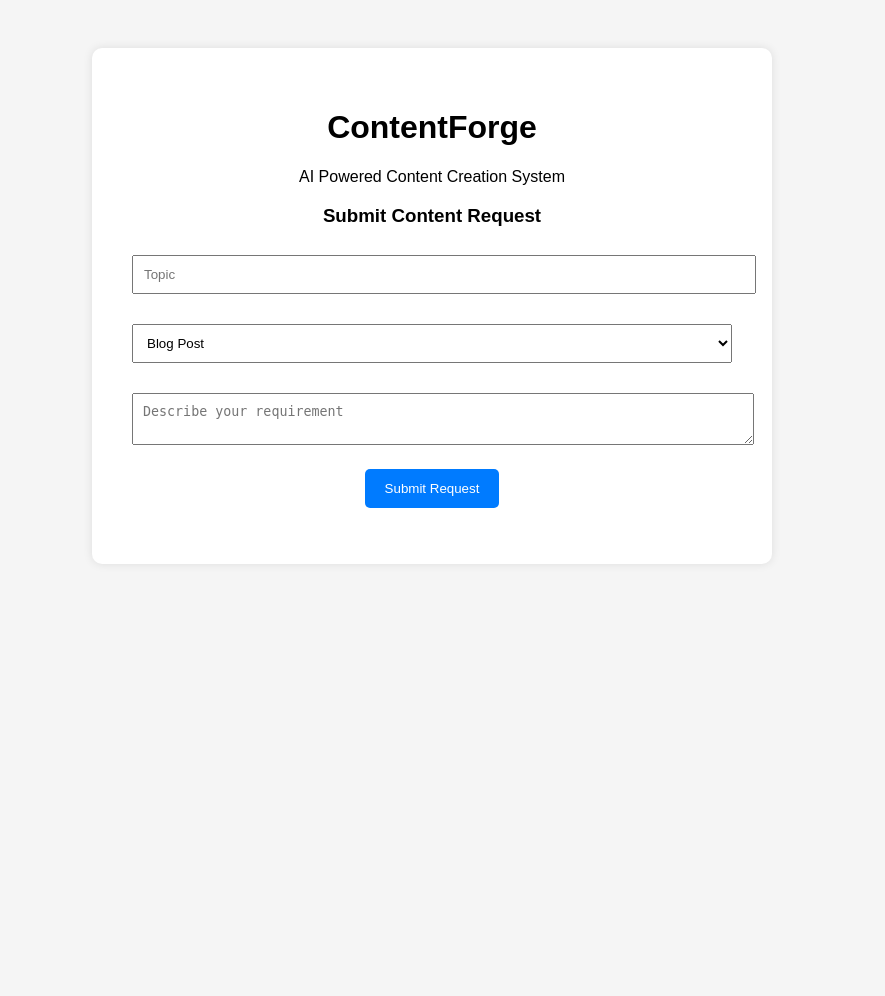
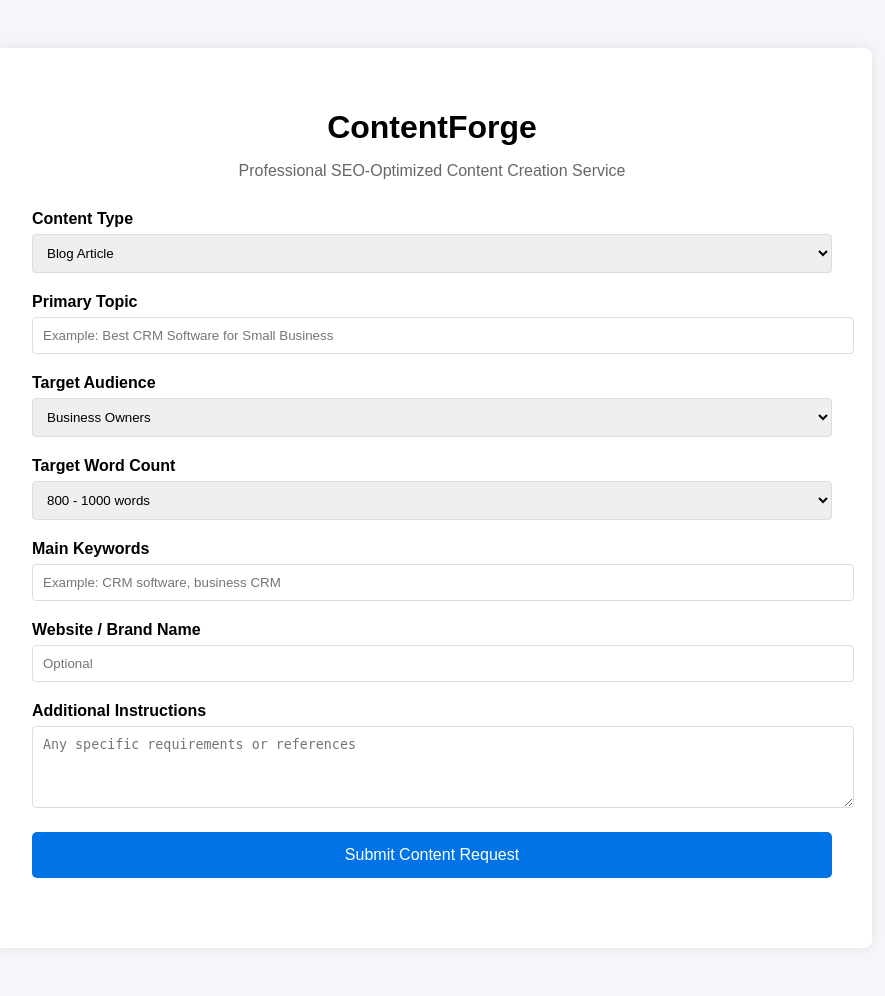
Before and after one commit to Manojg4599/blog-system-clean, a Flask app: page / in a window 1280 px wide. Shown: the whole page, without its empty margins (208-1093 px from the left). Before the commit the page ends 508 px from the top, so only its background shows below. Run offline with Flask 3, Linux system fonts and the light colour scheme.

Commit message:
Update index.html

```diff
--- a/templates/index.html
+++ b/templates/index.html
@@ -1,44 +1,67 @@
 <!DOCTYPE html>
 <html>
 <head>
-<title>ContentForge</title>
+
+<title>ContentForge | Professional Content Creation</title>
+
 <style>
+
 body{
 font-family:Arial;
-background:#f5f5f5;
-text-align:center;
+background:#f4f6f9;
 padding:40px;
 }
 
 .container{
 background:white;
+max-width:800px;
+margin:auto;
 padding:40px;
-border-radius:10px;
-width:600px;
-margin:auto;
-box-shadow:0 0 10px rgba(0,0,0,0.1);
+border-radius:8px;
+box-shadow:0 0 12px rgba(0,0,0,0.08);
 }
 
-input,select,textarea{
+h1{
+text-align:center;
+margin-bottom:10px;
+}
+
+p{
+text-align:center;
+color:#666;
+margin-bottom:30px;
+}
+
+label{
+font-weight:bold;
+}
+
+select,input,textarea{
 width:100%;
 padding:10px;
-margin-top:10px;
+margin-top:6px;
 margin-bottom:20px;
+border:1px solid #ddd;
+border-radius:4px;
 }
 
 button{
-background:#007BFF;
+background:#0073e6;
 color:white;
-padding:12px 20px;
+padding:14px;
 border:none;
 border-radius:5px;
+width:100%;
+font-size:16px;
 cursor:pointer;
 }
 
 button:hover{
-background:#0056b3;
+background:#005bb5;
 }
+
 </style>
+
 </head>
 
 <body>
@@ -47,25 +70,61 @@ background:#0056b3;
 
 <h1>ContentForge</h1>
 
-<p>AI Powered Content Creation System</p>
-
-<h3>Submit Content Request</h3>
+<p>Professional SEO-Optimized Content Creation Service</p>
 
 <form id="contentForm">
 
-<input type="text" name="topic" placeholder="Topic" required>
+<label>Content Type</label>
 
 <select name="type">
-<option value="blog">Blog Post</option>
-<option value="landing">Landing Page</option>
-<option value="comparison">Comparison Article</option>
-<option value="guide">Guide</option>
-<option value="faq">FAQ Page</option>
+
+<option>Blog Article</option>
+<option>SEO Landing Page</option>
+<option>Product Comparison Article</option>
+<option>Educational Guide</option>
+<option>FAQ Page</option>
+<option>Business Article</option>
+
 </select>
 
-<textarea name="details" placeholder="Describe your requirement"></textarea>
+<label>Primary Topic</label>
 
-<button type="submit">Submit Request</button>
+<input name="topic" placeholder="Example: Best CRM Software for Small Business" required>
+
+<label>Target Audience</label>
+
+<select name="audience">
+
+<option>Business Owners</option>
+<option>Startups</option>
+<option>Professionals</option>
+<option>General Readers</option>
+
+</select>
+
+<label>Target Word Count</label>
+
+<select name="length">
+
+<option>800 - 1000 words</option>
+<option>1200 - 1500 words</option>
+<option>2000+ words</option>
+
+</select>
+
+<label>Main Keywords</label>
+
+<input name="keywords" placeholder="Example: CRM software, business CRM">
+
+<label>Website / Brand Name</label>
+
+<input name="brand" placeholder="Optional">
+
+<label>Additional Instructions</label>
+
+<textarea name="details" rows="4" placeholder="Any specific requirements or references"></textarea>
+
+<button type="submit">Submit Content Request</button>
 
 </form>
 
```
